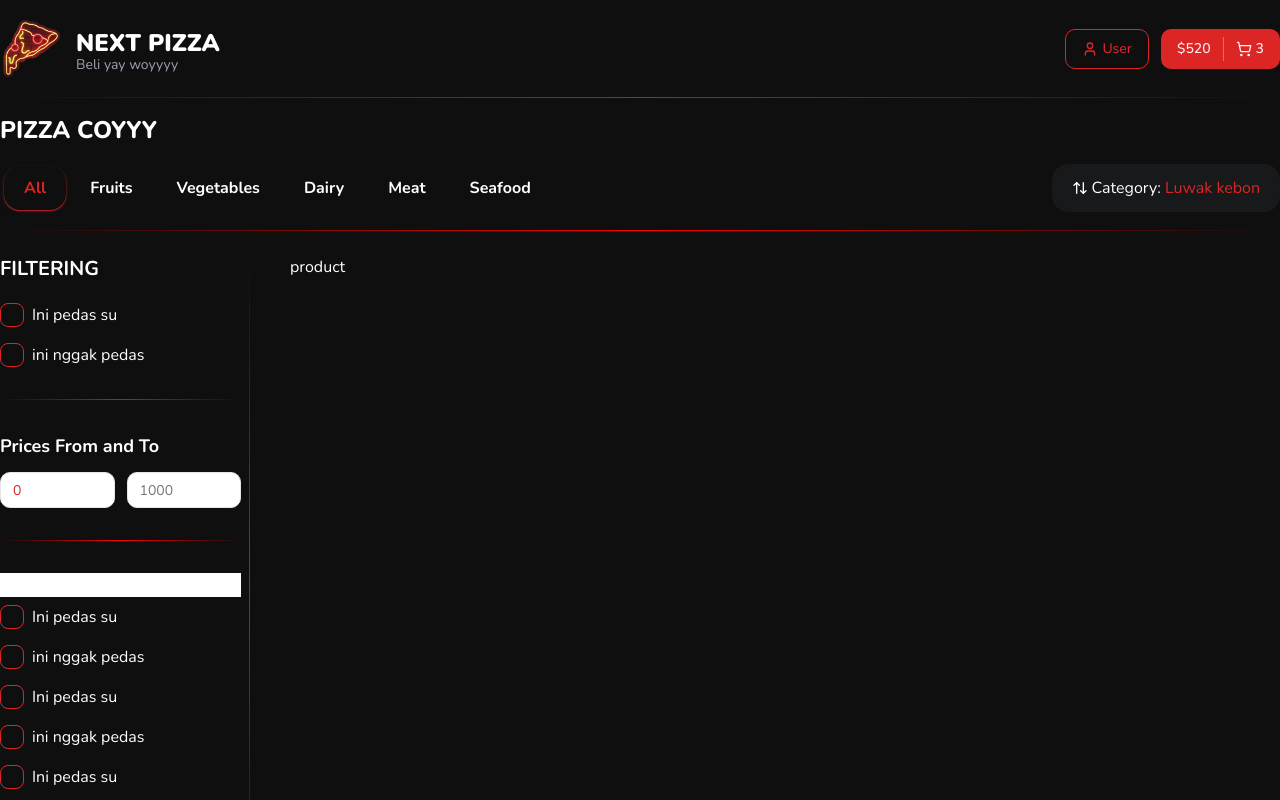
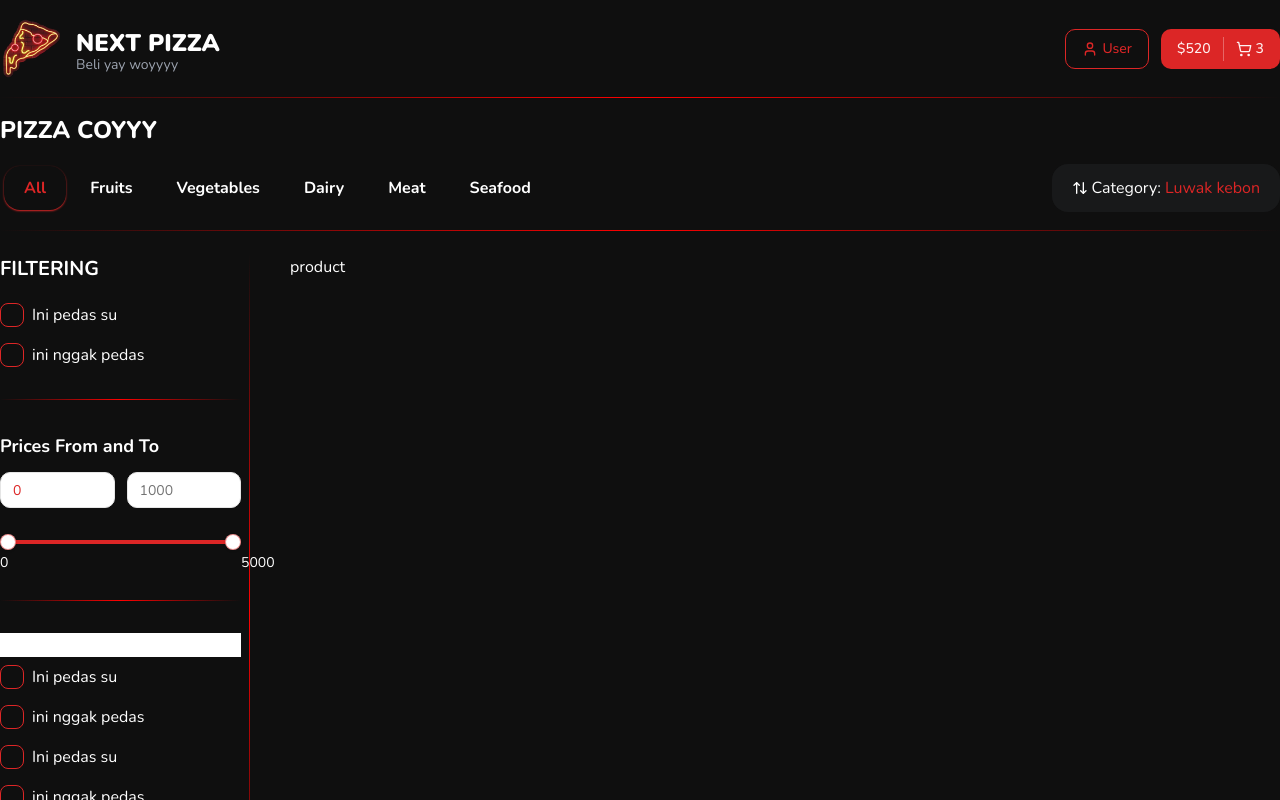
Before and after one commit to Andrihjm/e-commerce-clone, a Next.js app: page / in a window 1280 px wide. Shown: the top 800 px of the page. Built offline with nearby package versions, Linux system fonts and the light colour scheme.

Commit message:
create range slider

```diff
--- a/components/filter/filter-component.tsx
+++ b/components/filter/filter-component.tsx
@@ -1,6 +1,7 @@
 import FilterCheckbox from "./filter-checkbox";
 import { Input } from "../ui/input";
 import { Separator } from "../ui/separator";
+import { RangeSlider } from "../shared/range-slider";
 
 const FilterComponent = () => {
   return (
@@ -18,7 +19,7 @@
         <div>
           <h2 className="text-lg">Prices From and To</h2>
 
-          <div className="flex gap-3 text-primary">
+          <div className="flex gap-3 text-primary mb-8">
             <Input
               type="number"
               placeholder="0"
@@ -29,7 +30,7 @@
             <Input type="number" placeholder="1000" min={100} max={1000} />
           </div>
 
-          {/* <RangeSlider min={0} max={5000} step={10} value={[0, 5000]} /> */}
+          <RangeSlider min={0} max={5000} step={10} value={[0, 5000]} />
         </div>
 
         <Separator />
--- /dev/null
+++ b/components/shared/range-slider.tsx
@@ -0,0 +1,86 @@
+"use client";
+
+import React from "react";
+import * as SliderPrimitive from "@radix-ui/react-slider";
+import { cn } from "@/lib/utils";
+
+type SliderProps = {
+  className?: string;
+  min: number;
+  max: number;
+  step: number;
+  formatLabel?: (value: number) => string;
+  value?: number[] | readonly number[];
+  onValueChange?: (values: number[]) => void;
+};
+
+const RangeSlider = React.forwardRef(
+  (
+    {
+      className,
+      min,
+      max,
+      step,
+      formatLabel,
+      value,
+      onValueChange,
+      ...props
+    }: SliderProps,
+    ref
+  ) => {
+    const initialValue = Array.isArray(value) ? value : [min, max];
+    const [localValues, setLocalValues] = React.useState(initialValue);
+
+    React.useEffect(() => {
+      // Update localValues when the external value prop changes
+      setLocalValues(Array.isArray(value) ? value : [min, max]);
+    }, [min, max, value]);
+
+    const handleValueChange = (newValues: number[]) => {
+      setLocalValues(newValues);
+      if (onValueChange) {
+        onValueChange(newValues);
+      }
+    };
+
+    return (
+      <SliderPrimitive.Root
+        ref={ref as React.RefObject<HTMLDivElement>}
+        min={min}
+        max={max}
+        step={step}
+        value={localValues}
+        onValueChange={handleValueChange}
+        className={cn(
+          "relative flex w-full touch-none select-none mb-6 items-center",
+          className
+        )}
+        {...props}
+      >
+        <SliderPrimitive.Track className="relative h-1 w-full grow overflow-hidden rounded-full bg-primary/20">
+          <SliderPrimitive.Range className="absolute h-full bg-primary" />
+        </SliderPrimitive.Track>
+        {localValues.map((value, index) => (
+          <React.Fragment key={index}>
+            <div
+              className="absolute text-center"
+              style={{
+                left: `calc(${((value - min) / (max - min)) * 100}% + 0px)`,
+                top: `10px`,
+              }}
+            >
+              <span className="text-sm">
+                {formatLabel ? formatLabel(value) : value}
+              </span>
+            </div>
+            <SliderPrimitive.Thumb className="block h-4 w-4 rounded-full border border-primary/50 bg-white shadow transition-colors focus-visible:outline-none focus-visible:ring-1 focus-visible:ring-ring disabled:pointer-events-none disabled:opacity-50" />
+          </React.Fragment>
+        ))}
+      </SliderPrimitive.Root>
+    );
+  }
+);
+
+RangeSlider.displayName = SliderPrimitive.Root.displayName;
+
+export { RangeSlider };
--- a/package.json
+++ b/package.json
@@ -14,6 +14,7 @@
     "@radix-ui/react-popover": "^1.1.1",
     "@radix-ui/react-separator": "^1.1.0",
     "@radix-ui/react-slot": "^1.1.0",
+    "@radix-ui/themes": "^3.1.3",
     "class-variance-authority": "^0.7.0",
     "clsx": "^2.1.1",
     "input-otp": "^1.2.4",
```
Also changed, not shown: 1 other file (tests, documents, lock files or other folders).
